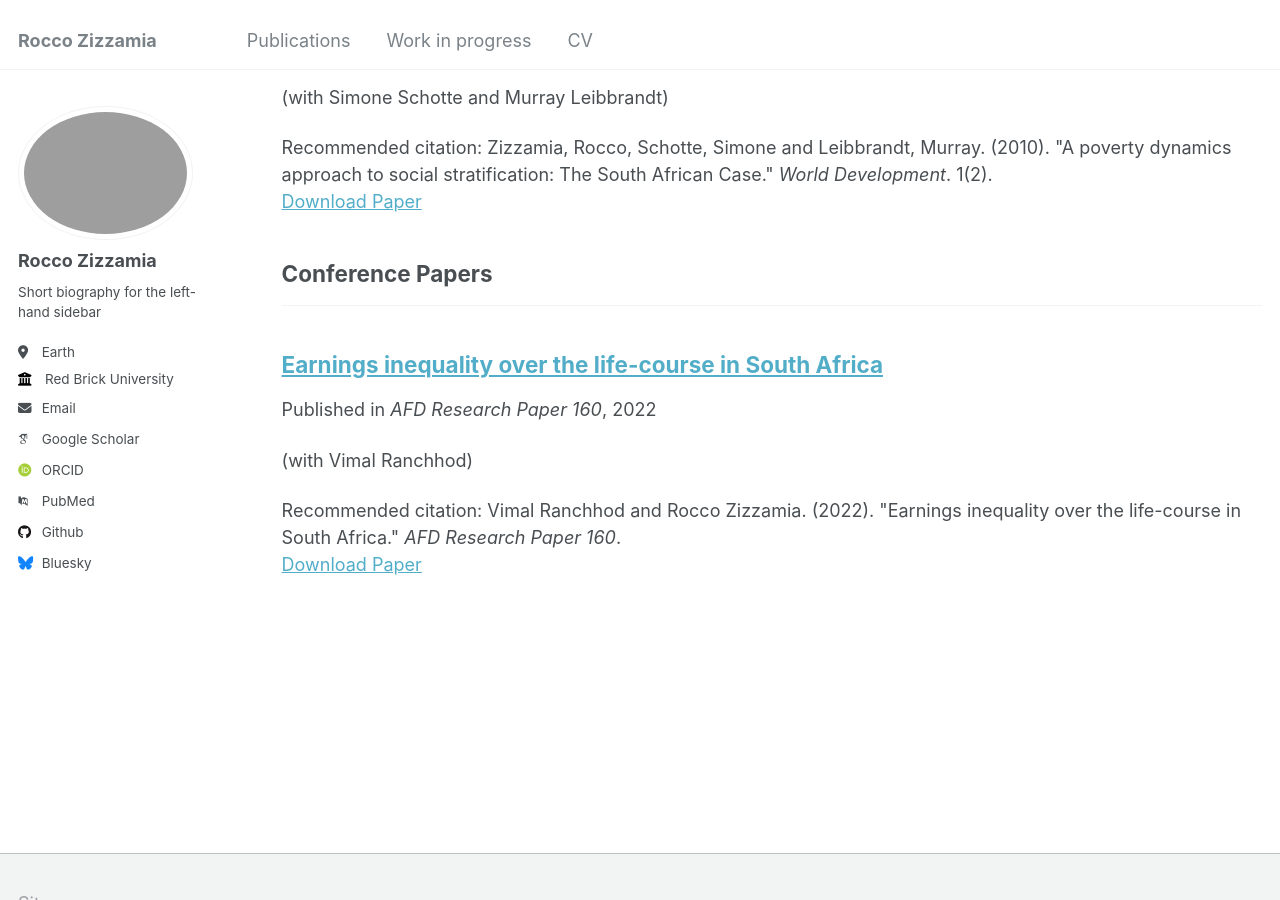
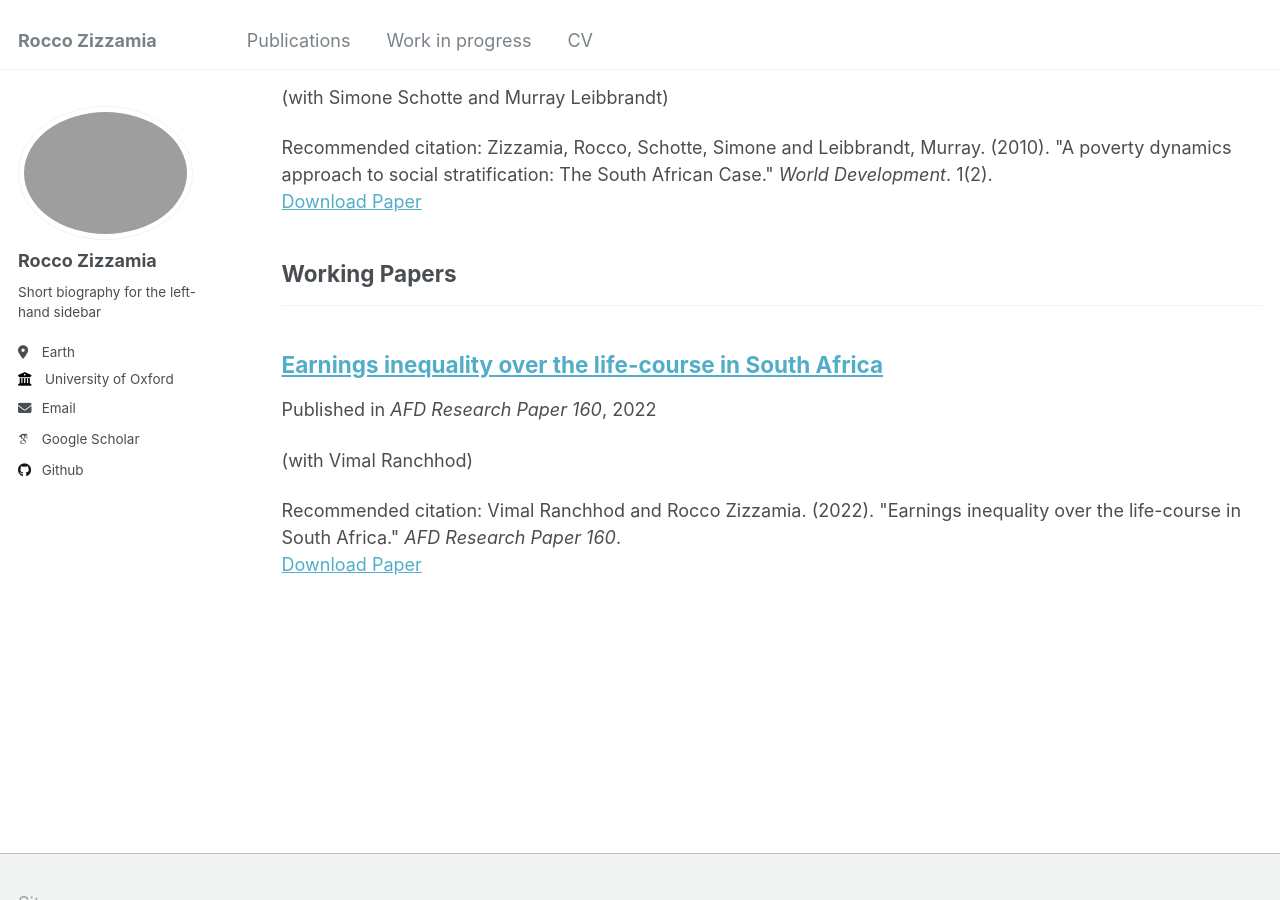
Before and after one commit to roccozizzamia/roccozizzamia.github.io, a Jekyll site: the page built from _pages/publications.html, in a window 1280 px wide and 900 px high, scrolled down 2065 px. Built offline with Jekyll 4.4.1, drawn with Linux system fonts in a browser that asks for light colours; some web fonts are replaced.

Commit message:
config update -- personal details

```diff
--- a/_config.yml
+++ b/_config.yml
@@ -26,29 +26,29 @@ author:
   pronouns         : # example: "she/her"
   bio              : "Short biography for the left-hand sidebar"
   location         : "Earth"
-  employer         : "Red Brick University"
+  employer         : "University of Oxford"
   uri              : # URL
-  email            : "none@example.org"
+  email            : "rocco.zizzamia@economics.ox.ac.uk"
 
   # Academic websites
   arxiv            : # URL - Update with the correct link to your profile
-  googlescholar    : "https://scholar.google.com/citations?user=PS_CX0AAAAAJ"
+  googlescholar    : "https://scholar.google.com/citations?view_op=list_works&hl=en&hl=en&user=veBFWuMAAAAJ"
   impactstory      : # URL
-  orcid            : "http://orcid.org/yourorcidurl"
+  orcid            : #"http://orcid.org/yourorcidurl"
   semantic         : # URL
-  pubmed           : "https://www.ncbi.nlm.nih.gov/pubmed/?term=john+snow"
+  pubmed           : #"https://www.ncbi.nlm.nih.gov/pubmed/?term=john+snow"
   researchgate     : # URL
 
   # Repositories and software development
   bitbucket        : # Username - Update with your username on the site
   codepen          : # Username
   dribbble         : # Username
-  github           : "academicpages"
+  github           : "roccozizzamia"
   kaggle           : # Username
   stackoverflow    : # User number or user number and name (i.e., use "1" or "1/jeff-atwood")
 
   # Social media
-  bluesky          : "bsky.app" # Replace this with you Bluesky username
+  bluesky          : #"bsky.app" # Replace this with you Bluesky username
   facebook         : # Username
   flickr           : # Username
   foursquare       : # Username
@@ -80,7 +80,7 @@ publication_category:
   manuscripts:
     title: 'Journal Articles'
   conferences:
-    title: 'Conference Papers'
+    title: 'Working Papers'
 
 # Site Settings
 teaser                   :  # filename of teaser fallback teaser image placed in /images/, .e.g. "500x300.png"
```
Also changed, not shown: 1 other file.
